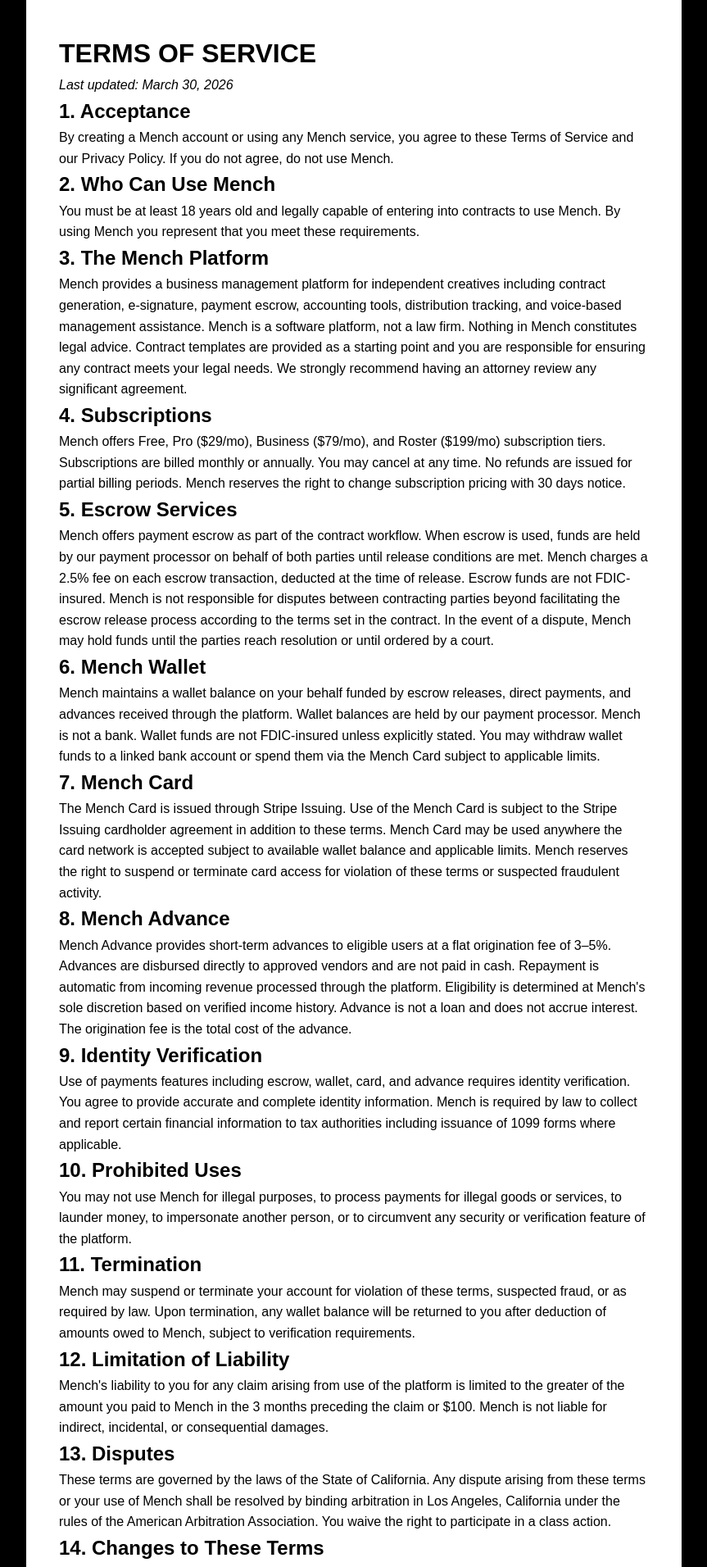
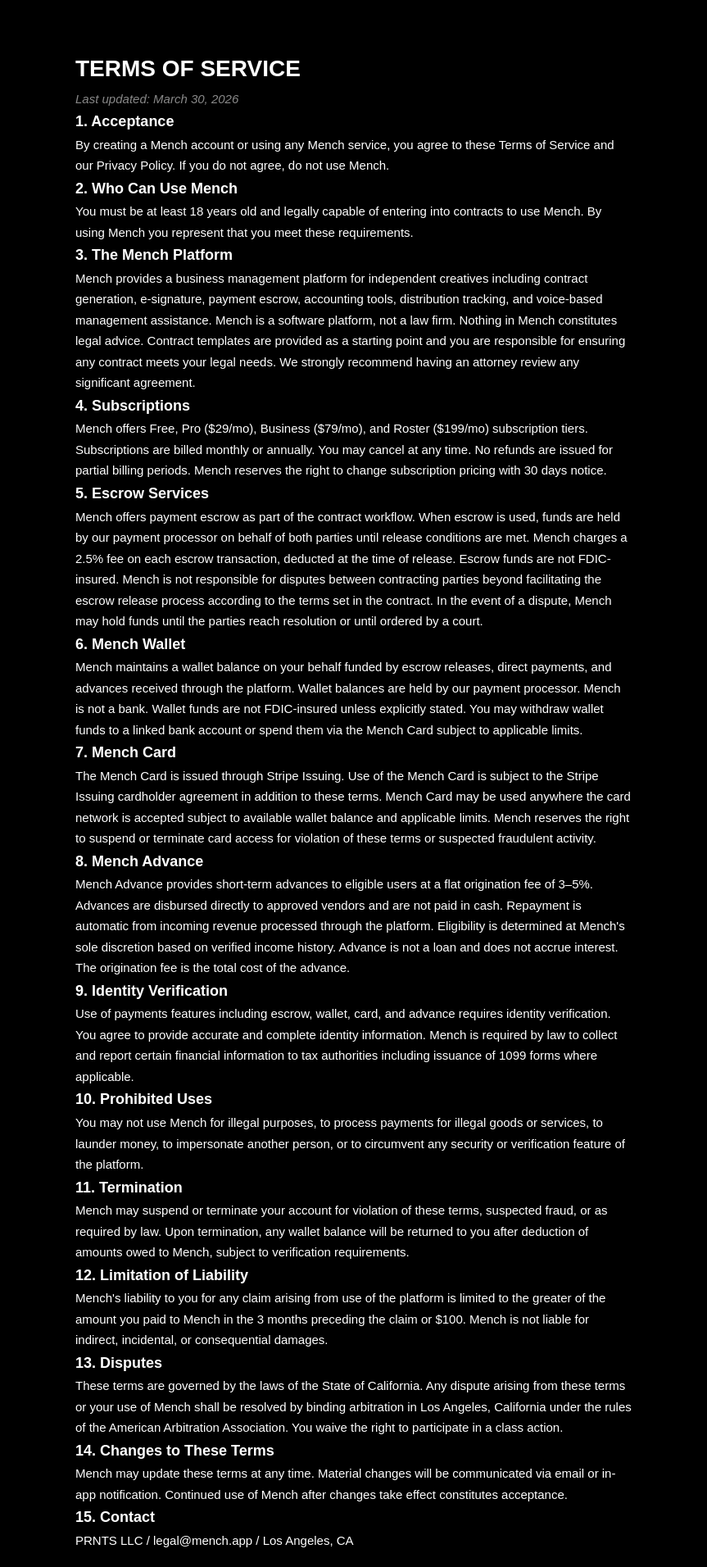
Before and after one commit to joshlettuce/mench-landing, a React (Vite) app: page /termsofservice in a window 1280 px wide. Shown: the top 1912 px of the page at 82% size, without its empty margins (208-1071 px from the left). Built offline with nearby package versions, Linux system fonts and the light colour scheme.

Commit message:
fix: dark theme for privacy policy and terms pages

```diff
--- a/src/pages/PrivacyPolicy.jsx
+++ b/src/pages/PrivacyPolicy.jsx
@@ -1,47 +1,52 @@
 export default function PrivacyPolicy() {
   const style = {
-    background: "#fff",
-    color: "#000",
+    background: "#000000",
+    color: "#ffffff",
     fontFamily: "sans-serif",
-    maxWidth: "800px",
+    maxWidth: "760px",
     margin: "0 auto",
-    padding: "40px",
-    lineHeight: 1.6,
+    padding: "60px 40px",
+    fontSize: "15px",
+    lineHeight: 1.7,
   };
+
+  const h1Style = { fontSize: "28px", color: "#ffffff" };
+  const h2Style = { fontSize: "18px", color: "#ffffff" };
+  const subtitleStyle = { color: "#888888" };
 
   return (
     <div style={style}>
-      <h1>PRIVACY POLICY</h1>
-      <p><em>Last updated: March 30, 2026</em></p>
+      <h1 style={h1Style}>PRIVACY POLICY</h1>
+      <p><em style={subtitleStyle}>Last updated: March 30, 2026</em></p>
 
-      <h2>1. Who We Are</h2>
+      <h2 style={h2Style}>1. Who We Are</h2>
       <p>Mench is a product of PRNTS LLC. We operate the Mench mobile application and website at mench.app. References to "Mench," "we," "us," or "our" refer to PRNTS LLC.</p>
 
-      <h2>2. What We Collect</h2>
+      <h2 style={h2Style}>2. What We Collect</h2>
       <p>We collect information you provide directly, including your name, email address, phone number, and business information when you create an account. We collect financial information including bank account details, payment card information, and transaction history when you use our payments features. We collect identity verification information including government-issued ID and tax identification numbers as required by law and by our payment processors. We collect usage data including how you interact with the app, voice session metadata, and device information. We do not store the content of your voice conversations beyond what is necessary to deliver the service.</p>
 
-      <h2>3. How We Use Your Information</h2>
+      <h2 style={h2Style}>3. How We Use Your Information</h2>
       <p>We use your information to operate and improve the Mench platform, process payments and escrow transactions, verify your identity as required by financial regulations, send transactional communications about your account and contracts, and comply with legal obligations including tax reporting and anti-money laundering requirements.</p>
 
-      <h2>4. Payments and Financial Data</h2>
+      <h2 style={h2Style}>4. Payments and Financial Data</h2>
       <p>Mench uses Stripe to process payments, hold escrow funds, and issue the Mench Card. Your financial data is handled in accordance with Stripe's privacy policy in addition to this policy. Mench maintains a wallet balance on your behalf. Funds in your Mench Wallet are held by our payment processor and are not FDIC-insured unless explicitly stated. Mench Card is issued through Stripe Issuing. Card transaction data is used to operate the card program and to improve our advance and financial products.</p>
 
-      <h2>5. How We Share Your Information</h2>
+      <h2 style={h2Style}>5. How We Share Your Information</h2>
       <p>We share your information with Stripe for payment processing, identity verification, and card issuance. We share with Supabase for data storage and with other infrastructure providers necessary to operate the platform. We share with counterparties to your contracts only what is necessary to execute and fulfill those contracts. We do not sell your personal information to third parties for marketing purposes.</p>
 
-      <h2>6. Data Retention</h2>
+      <h2 style={h2Style}>6. Data Retention</h2>
       <p>We retain your account data for as long as your account is active and for a minimum of 7 years after account closure as required by financial regulations.</p>
 
-      <h2>7. Your Rights</h2>
+      <h2 style={h2Style}>7. Your Rights</h2>
       <p>You may request access to, correction of, or deletion of your personal data by contacting us at privacy@mench.app. Deletion requests are subject to our legal retention obligations.</p>
 
-      <h2>8. Security</h2>
+      <h2 style={h2Style}>8. Security</h2>
       <p>We use industry-standard encryption and security practices to protect your data. No method of transmission over the internet is 100% secure. We encourage you to use a strong password and to contact us immediately at security@mench.app if you suspect unauthorized access to your account.</p>
 
-      <h2>9. Changes to This Policy</h2>
+      <h2 style={h2Style}>9. Changes to This Policy</h2>
       <p>We will notify you of material changes to this policy via email or in-app notification. Continued use of Mench after changes take effect constitutes acceptance of the updated policy.</p>
 
-      <h2>10. Contact</h2>
+      <h2 style={h2Style}>10. Contact</h2>
       <p>PRNTS LLC / privacy@mench.app / Los Angeles, CA</p>
     </div>
   );
--- a/src/pages/TermsOfService.jsx
+++ b/src/pages/TermsOfService.jsx
@@ -1,62 +1,67 @@
 export default function TermsOfService() {
   const style = {
-    background: "#fff",
-    color: "#000",
+    background: "#000000",
+    color: "#ffffff",
     fontFamily: "sans-serif",
-    maxWidth: "800px",
+    maxWidth: "760px",
     margin: "0 auto",
-    padding: "40px",
-    lineHeight: 1.6,
+    padding: "60px 40px",
+    fontSize: "15px",
+    lineHeight: 1.7,
   };
+
+  const h1Style = { fontSize: "28px", color: "#ffffff" };
+  const h2Style = { fontSize: "18px", color: "#ffffff" };
+  const subtitleStyle = { color: "#888888" };
 
   return (
     <div style={style}>
-      <h1>TERMS OF SERVICE</h1>
-      <p><em>Last updated: March 30, 2026</em></p>
+      <h1 style={h1Style}>TERMS OF SERVICE</h1>
+      <p><em style={subtitleStyle}>Last updated: March 30, 2026</em></p>
 
-      <h2>1. Acceptance</h2>
+      <h2 style={h2Style}>1. Acceptance</h2>
       <p>By creating a Mench account or using any Mench service, you agree to these Terms of Service and our Privacy Policy. If you do not agree, do not use Mench.</p>
 
-      <h2>2. Who Can Use Mench</h2>
+      <h2 style={h2Style}>2. Who Can Use Mench</h2>
       <p>You must be at least 18 years old and legally capable of entering into contracts to use Mench. By using Mench you represent that you meet these requirements.</p>
 
-      <h2>3. The Mench Platform</h2>
+      <h2 style={h2Style}>3. The Mench Platform</h2>
       <p>Mench provides a business management platform for independent creatives including contract generation, e-signature, payment escrow, accounting tools, distribution tracking, and voice-based management assistance. Mench is a software platform, not a law firm. Nothing in Mench constitutes legal advice. Contract templates are provided as a starting point and you are responsible for ensuring any contract meets your legal needs. We strongly recommend having an attorney review any significant agreement.</p>
 
-      <h2>4. Subscriptions</h2>
+      <h2 style={h2Style}>4. Subscriptions</h2>
       <p>Mench offers Free, Pro ($29/mo), Business ($79/mo), and Roster ($199/mo) subscription tiers. Subscriptions are billed monthly or annually. You may cancel at any time. No refunds are issued for partial billing periods. Mench reserves the right to change subscription pricing with 30 days notice.</p>
 
-      <h2>5. Escrow Services</h2>
+      <h2 style={h2Style}>5. Escrow Services</h2>
       <p>Mench offers payment escrow as part of the contract workflow. When escrow is used, funds are held by our payment processor on behalf of both parties until release conditions are met. Mench charges a 2.5% fee on each escrow transaction, deducted at the time of release. Escrow funds are not FDIC-insured. Mench is not responsible for disputes between contracting parties beyond facilitating the escrow release process according to the terms set in the contract. In the event of a dispute, Mench may hold funds until the parties reach resolution or until ordered by a court.</p>
 
-      <h2>6. Mench Wallet</h2>
+      <h2 style={h2Style}>6. Mench Wallet</h2>
       <p>Mench maintains a wallet balance on your behalf funded by escrow releases, direct payments, and advances received through the platform. Wallet balances are held by our payment processor. Mench is not a bank. Wallet funds are not FDIC-insured unless explicitly stated. You may withdraw wallet funds to a linked bank account or spend them via the Mench Card subject to applicable limits.</p>
 
-      <h2>7. Mench Card</h2>
+      <h2 style={h2Style}>7. Mench Card</h2>
       <p>The Mench Card is issued through Stripe Issuing. Use of the Mench Card is subject to the Stripe Issuing cardholder agreement in addition to these terms. Mench Card may be used anywhere the card network is accepted subject to available wallet balance and applicable limits. Mench reserves the right to suspend or terminate card access for violation of these terms or suspected fraudulent activity.</p>
 
-      <h2>8. Mench Advance</h2>
+      <h2 style={h2Style}>8. Mench Advance</h2>
       <p>Mench Advance provides short-term advances to eligible users at a flat origination fee of 3–5%. Advances are disbursed directly to approved vendors and are not paid in cash. Repayment is automatic from incoming revenue processed through the platform. Eligibility is determined at Mench's sole discretion based on verified income history. Advance is not a loan and does not accrue interest. The origination fee is the total cost of the advance.</p>
 
-      <h2>9. Identity Verification</h2>
+      <h2 style={h2Style}>9. Identity Verification</h2>
       <p>Use of payments features including escrow, wallet, card, and advance requires identity verification. You agree to provide accurate and complete identity information. Mench is required by law to collect and report certain financial information to tax authorities including issuance of 1099 forms where applicable.</p>
 
-      <h2>10. Prohibited Uses</h2>
+      <h2 style={h2Style}>10. Prohibited Uses</h2>
       <p>You may not use Mench for illegal purposes, to process payments for illegal goods or services, to launder money, to impersonate another person, or to circumvent any security or verification feature of the platform.</p>
 
-      <h2>11. Termination</h2>
+      <h2 style={h2Style}>11. Termination</h2>
       <p>Mench may suspend or terminate your account for violation of these terms, suspected fraud, or as required by law. Upon termination, any wallet balance will be returned to you after deduction of amounts owed to Mench, subject to verification requirements.</p>
 
-      <h2>12. Limitation of Liability</h2>
+      <h2 style={h2Style}>12. Limitation of Liability</h2>
       <p>Mench's liability to you for any claim arising from use of the platform is limited to the greater of the amount you paid to Mench in the 3 months preceding the claim or $100. Mench is not liable for indirect, incidental, or consequential damages.</p>
 
-      <h2>13. Disputes</h2>
+      <h2 style={h2Style}>13. Disputes</h2>
       <p>These terms are governed by the laws of the State of California. Any dispute arising from these terms or your use of Mench shall be resolved by binding arbitration in Los Angeles, California under the rules of the American Arbitration Association. You waive the right to participate in a class action.</p>
 
-      <h2>14. Changes to These Terms</h2>
+      <h2 style={h2Style}>14. Changes to These Terms</h2>
       <p>Mench may update these terms at any time. Material changes will be communicated via email or in-app notification. Continued use of Mench after changes take effect constitutes acceptance.</p>
 
-      <h2>15. Contact</h2>
+      <h2 style={h2Style}>15. Contact</h2>
       <p>PRNTS LLC / legal@mench.app / Los Angeles, CA</p>
     </div>
   );
```
